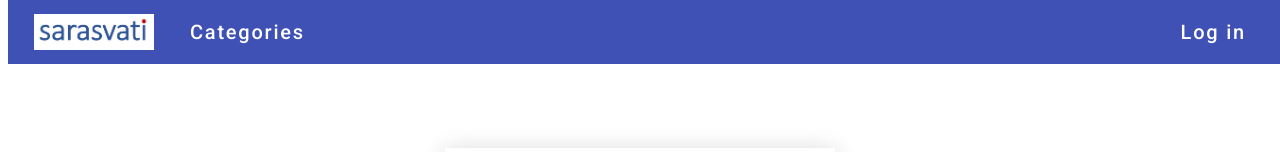
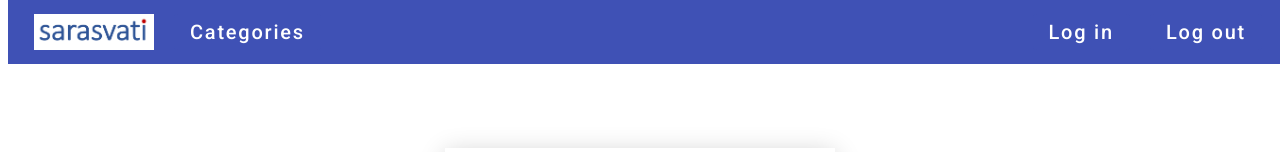
Before and after one commit to ingridandersson/Sarasvati.Web, an Angular app: page /auth in a window 1280 px wide. Shown: the top 152 px of the page. Built offline with nearby package versions, Linux system fonts and the light colour scheme.

Commit message:
login/logout works!

```diff
--- a/src/app/common/nav-menu/nav-menu.component.html
+++ b/src/app/common/nav-menu/nav-menu.component.html
@@ -8,21 +8,9 @@
     <a class="link" mat-flat-button color="primary" [routerLink]="['/categories']"> Categories </a>
 
     <span class="spacer"></span>
-    <a class="link" mat-flat-button color="primary" [routerLink]="['/auth/login']">Log in</a>
-
-    @if(username)
-    {
-    <a class="link" mat-flat-button color="primary" click="onLogout">Log out</a>
-    <!-- <span class="link" mat-flat-button color="primary">logged in as {{username}}</span> -->
-    <!-- <ng-container *ngIf="username; else loginTemplate"> -->
-    <!-- <span class="link" mat-flat-button color="primary">logged in as {{username}}</span>
-      <a class="link" mat-flat-button color="primary" click="onLogout">Log out</a>
-      <a class="link" mat-flat-button color="primary" [routerLink]="['/auth/login']">Log in</a>  -->
-    <!-- </ng-container> -->
-    <ng-template #loginTemplate>
-      <a class="link" mat-flat-button color="primary" [routerLink]="['/auth/login']">Log in</a>
-    </ng-template>
-    }
-
+    <button class="link" mat-flat-button color="primary" (click)="login()"> Log in </button>
+    <button class="link" mat-flat-button color="primary" (click)="logout()">Log out</button>
+    <!-- [routerLink]="isAuthenticated ? ['/auth/logout'] :
+    ['/auth/login']" -->
   </mat-toolbar>
 </header>
--- a/src/app/common/nav-menu/nav-menu.component.ts
+++ b/src/app/common/nav-menu/nav-menu.component.ts
@@ -1,4 +1,4 @@
-import { Component, OnDestroy, OnInit, inject } from '@angular/core';
+import { Component, OnDestroy, OnInit } from '@angular/core';
 import { AngularMaterialComponent } from '../angular-material/angular-material.component';
 import { MatToolbarModule } from '@angular/material/toolbar';
 import { Router, RouterLink } from '@angular/router';
@@ -14,35 +14,51 @@ import { Subscription } from 'rxjs';
   templateUrl: './nav-menu.component.html',
   styleUrl: './nav-menu.component.scss'
 })
+
 export class NavMenuComponent implements OnInit, OnDestroy {
-  username: string | null = null;
-  userSubscription: Subscription | undefined;
+  isAuthenticated: boolean = false;
+  private authSubscription!: Subscription;
 
-  constructor(private authSvc: AuthService, private router: Router) { }
+  constructor(private router: Router, private authService: AuthService) {
+    this.authService.currentUser.subscribe(user => {
+      this.isAuthenticated = !!user;
+    });
+  }
 
-  ngOnInit(): void {
-    this.userSubscription = this.authSvc.currentUser.subscribe(user => {
-      this.username = user ? user.username : null;
+  ngOnInit() {
+    this.authSubscription = this.authService.currentUser.subscribe(user => {
+      this.isAuthenticated = !!user;
     });
   }
 
   ngOnDestroy(): void {
-    if (this.userSubscription) {
-      this.userSubscription.unsubscribe();
-    }
+    this.authSubscription.unsubscribe();
   }
 
-  isLoading = false;
+  login() {
+    this.router.navigate(['/auth/login']);
+  }
 
-  onLogout() {
-    this.isLoading = true;
-    this.authSvc.logout().then(() => {
-      this.router.navigate(['/login']).finally(() => {
-        this.isLoading = false;
-      });
+  logout() {
+    this.authService.logout().then(() => {
+      this.router.navigate(['/']);
     }).catch(error => {
-      console.error('Error logging out:', error);
-      this.isLoading = false;
+      console.error('Logout failed:', error);
     });
   }
+
+
+  // toggleLoginLogout(): void {
+  //   if (this.isAuthenticated) {
+  //     this.authService.logout().then(() => {
+  //       this.isAuthenticated = false;
+  //       this.router.navigate(['/']);
+  //     }).catch(error => {
+  //       console.error('Logout failed:', error);
+  //     });
+  //   }
+  //   else {
+  //     this.router.navigate(['/auth/login']);
+  //   }
+  // }
 }
--- a/src/app/services/auth/auth.api.service.ts
+++ b/src/app/services/auth/auth.api.service.ts
@@ -32,10 +32,11 @@ export class AuthApiService {
     return this.http.get<AcknowledgeResponse>(token.url);
   }
 
-  // logout(logout: any): Observable<any> {
-  //   const url = this.authUrl + '/users/logout';
-  //   return this.http.post(url, this.logout);
-  // }
+  logout(logout: any): Observable<any> {
+    const url = `${this.authUrl}/users/logout`;
+    return this.http.post(url, logout);
+  }
+
 
   // resetPassword(username: string) {
   //     const url = this.authUrl + '/reset-password';
--- a/src/app/services/auth/auth.service.ts
+++ b/src/app/services/auth/auth.service.ts
@@ -30,7 +30,7 @@ export class AuthService {
 
   isAuthenticated(): boolean {
     const token = this.getAuthToken();
-    console.log('Checking authentication status with token:', token);
+    console.log('Checking authentication status with token:');
     return !!token;
   }
 
@@ -79,11 +79,16 @@ export class AuthService {
   }
 
   async logout(): Promise<void> {
-    localStorage.removeItem('access_token');
-    localStorage.removeItem('currentUser');
-    this.currentUserSubject.next(null);
-    console.log('User logged out');
-    return Promise.resolve();
+    try {
+      await firstValueFrom(this.apiSvc.logout({}));
+      localStorage.removeItem('currentUser');
+      localStorage.removeItem('access_token');
+      this.currentUserSubject.next(null);
+      console.log('User logged out');
+    } catch (error) {
+      console.error('Logout failed:', error);
+      return Promise.resolve();
+    }
+
   }
-
 }
```
